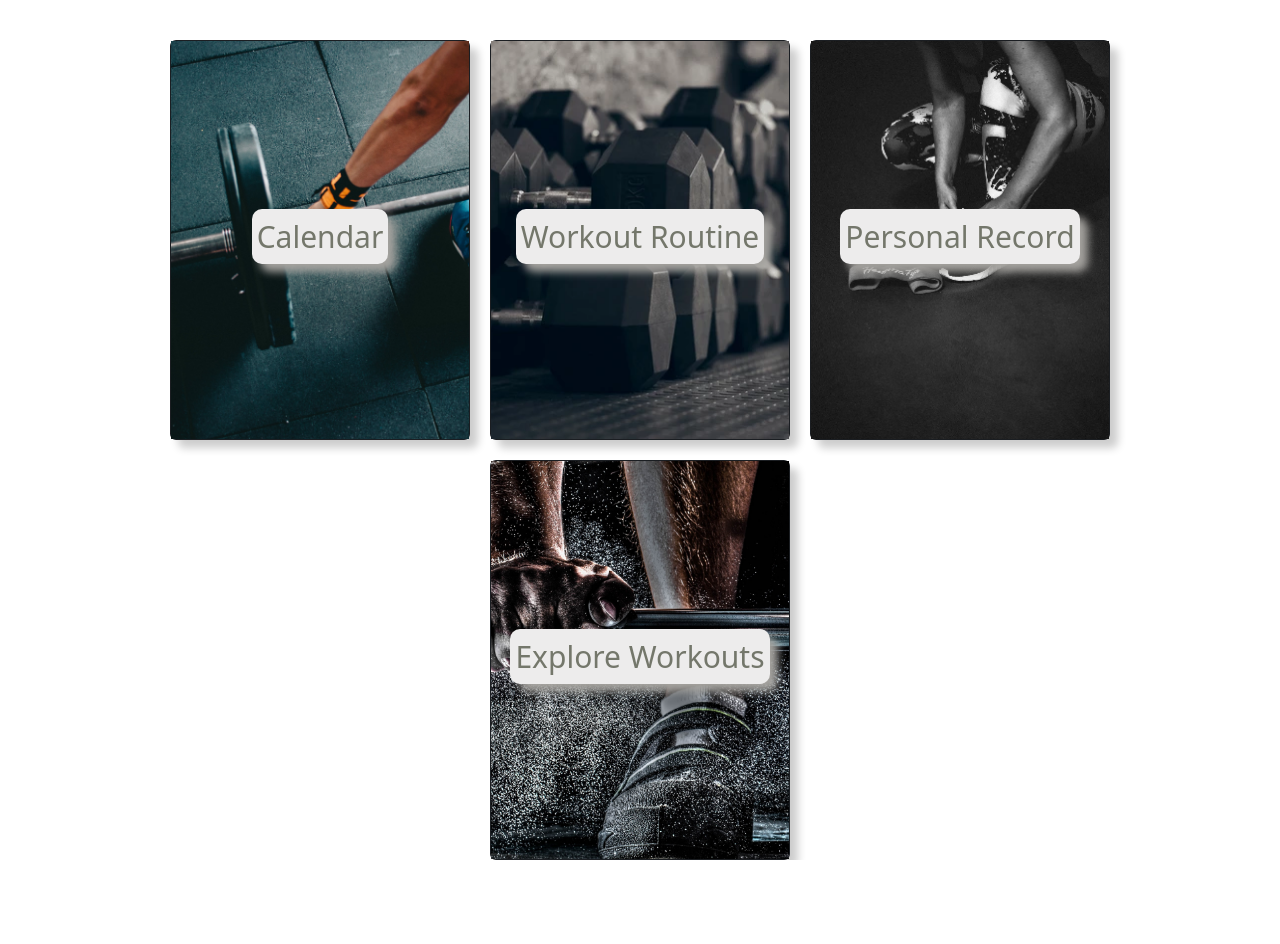
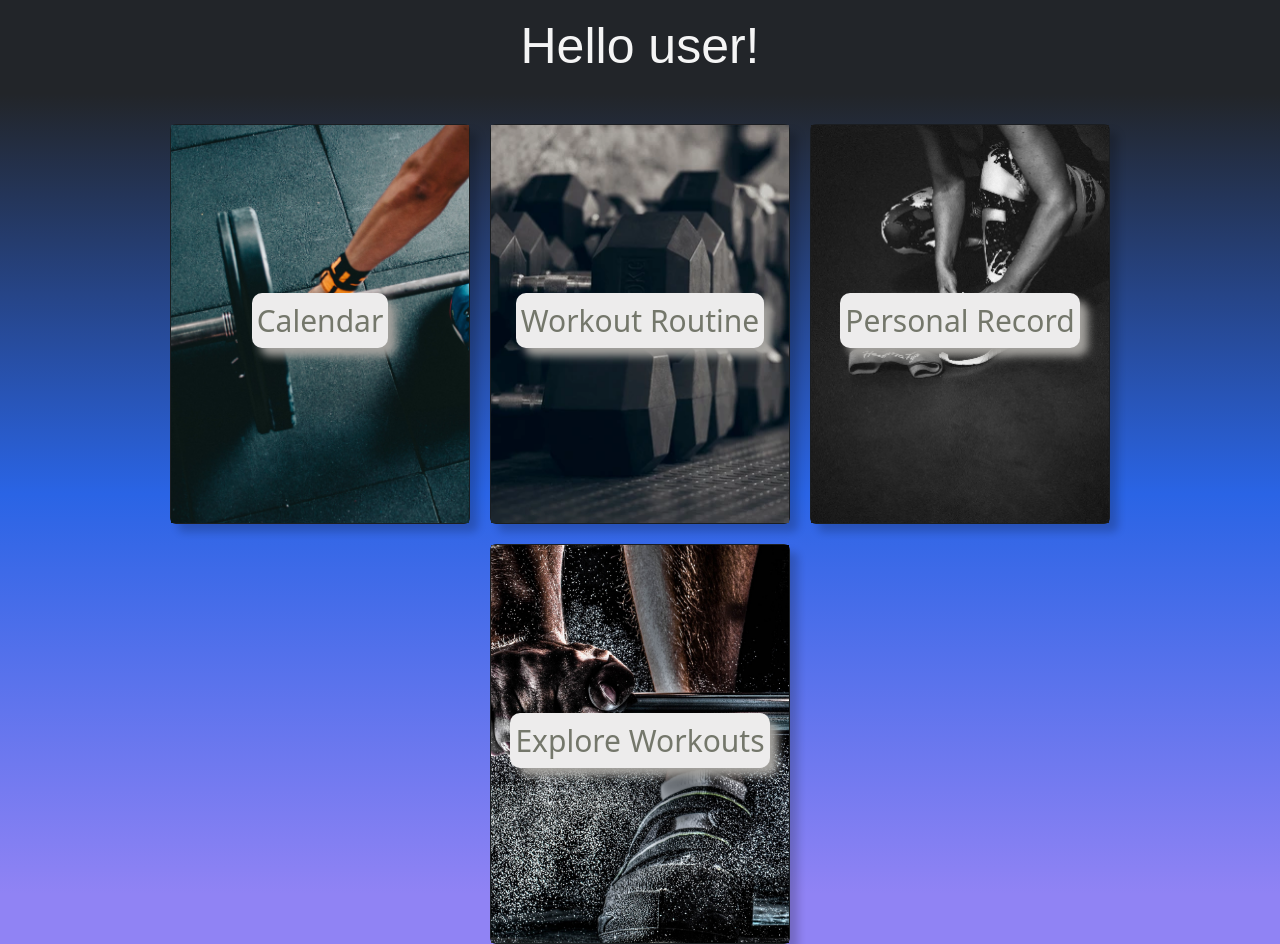
Before and after one commit to kcsheraj/Motion-Matrix, a Django app: page /dashboardPage/ in a window 1280 px wide. Shown: the part 56-1000 px from the top of the page. Before the commit the page ends 916 px from the top, so only its background shows below. Run offline with Django 4.2, Linux system fonts and the light colour scheme.

Commit message:
added greeting to dashboard, working on styling

```diff
--- a/myproject/myapp/static/css/dashboardPage.css
+++ b/myproject/myapp/static/css/dashboardPage.css
@@ -1,3 +1,15 @@
+body{
+  min-height: 100vh;
+  background: rgb(144,131,244);
+  background: linear-gradient(0deg, rgba(144,131,244,1) 5%, rgba(42,100,229,1) 45%, rgba(34,37,41,1) 85%);
+}
+
+h1 {
+  font-size: 50px;
+  color: whitesmoke;
+  text-align: center;
+  font-family: Arial, sans-serif;
+}
 .card {
   width: 300px;
   height: 400px;
--- a/myproject/myapp/templates/dashboardPage.html
+++ b/myproject/myapp/templates/dashboardPage.html
@@ -6,6 +6,8 @@
   href="{% static 'css/dashboardPage.css' %}"
 />
 {% endblock %} {% block layout2_content %}
+<br>
+<h1>Hello {{ display_name }}!</h1>
 <!-- Unique Dashboard Content Goes Here -->
 <div class="container2 mt-5">
   <!-- Adjusted margin and padding for content below the navbar -->
--- a/myproject/myapp/views.py
+++ b/myproject/myapp/views.py
@@ -51,10 +51,27 @@ def signUpPage(request):
             messages.error(request, 'An error occurred during registration')
 
     return render(request, 'signUpPage.html', {'form': form})
+'''
+def dashboardPage(request):
+    # Add your view logic here
+    return render(request, 'dashboardPage.html') '''
 
 def dashboardPage(request):
-    # Add your view logic here
-    return render(request, 'dashboardPage.html')
+    # Check if the user is authenticated
+    if request.user.is_authenticated:
+        # If authenticated, retrieve the first name
+        first_name = request.user.first_name
+        # Use the first name if available, otherwise fallback to "user"
+        name_to_display = first_name if first_name else "admin"
+    else:
+        # If not authenticated, fallback to "user"
+        name_to_display = "user"
+
+    # Pass the name_to_display to the template context
+    context = {'display_name': name_to_display}
+
+    # Render the dashboard page with the name_to_display in the context
+    return render(request, 'dashboardPage.html', context)
 
 def calendarPage(request):
     # Add your view logic here
```
Also changed, not shown: myproject/db.sqlite3.
